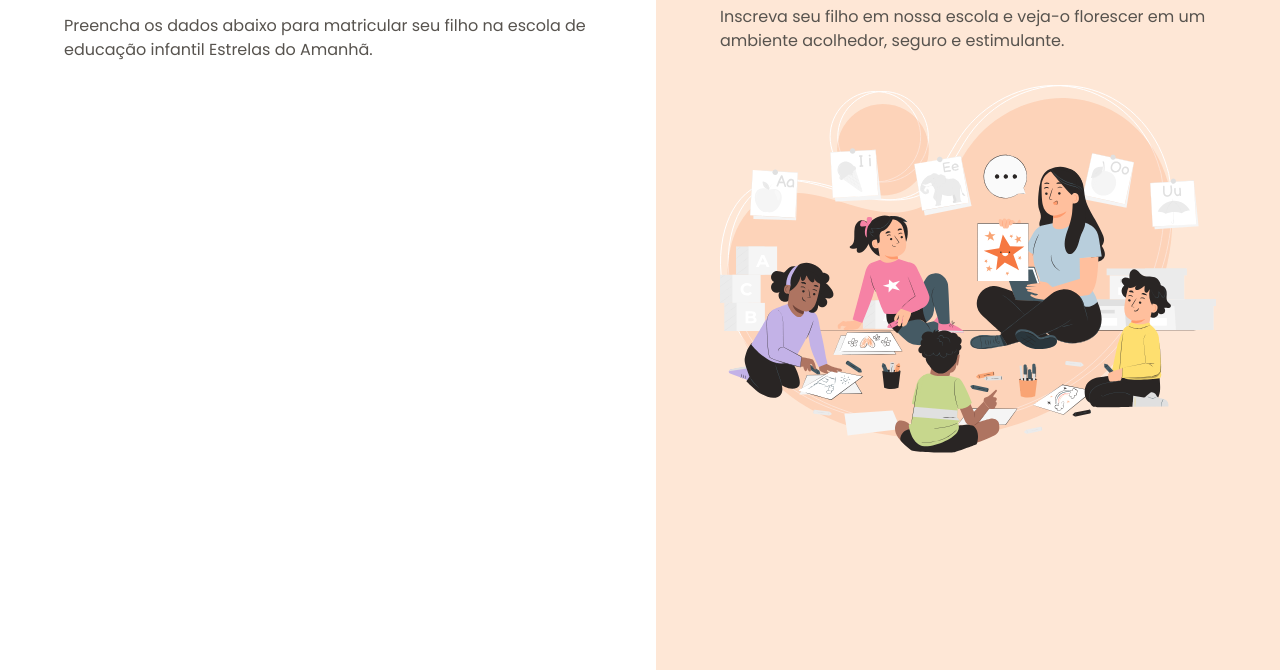
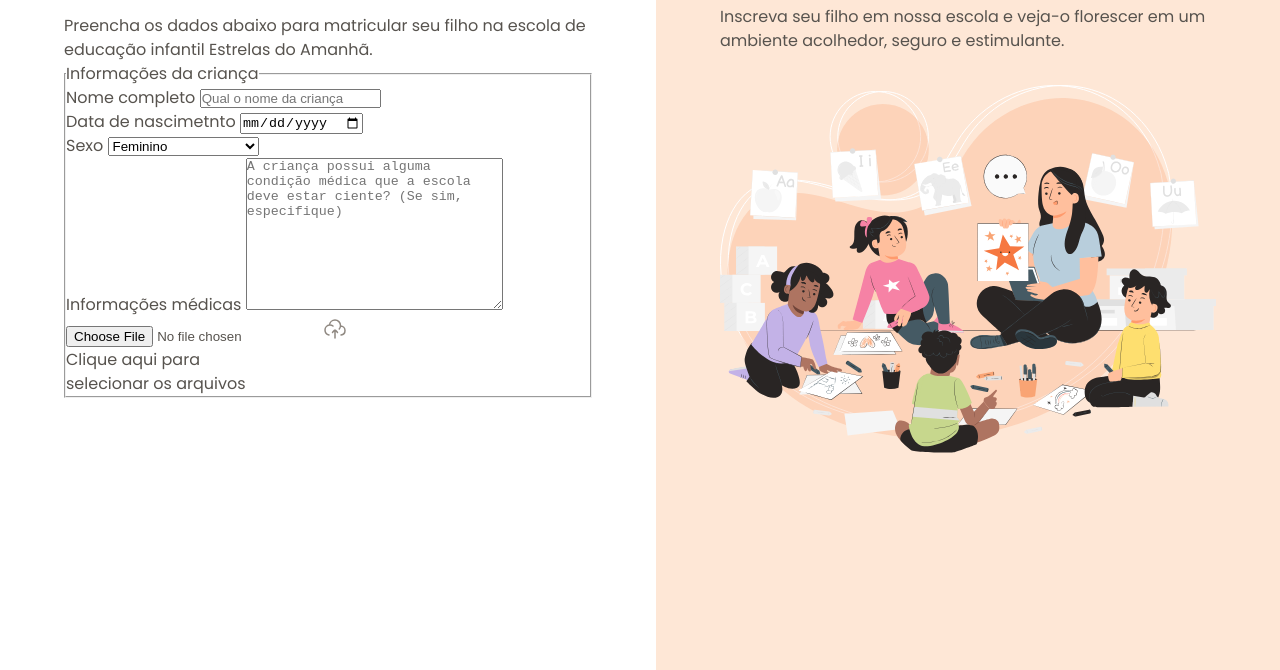
Before and after one commit to PedroCoitinh0/Projeto-Formulario-De-Matricula, a plain HTML site: page index.html in a window 1280 px wide. Shown: the part 130-800 px from the top of the page. Drawn offline with Linux system fonts and the light colour scheme.

Commit message:
Iniciando o formulário

```diff
--- a/index.html
+++ b/index.html
@@ -22,6 +22,52 @@
 
         <h1>Formulário de matrícula</h1>
         <p>Preencha os dados abaixo para matricular seu filho na escola de educação infantil Estrelas do Amanhã.</p>
+
+        <form action="" method="post" enctype="multipart/form-data">
+          <fieldset class="child-info">
+            <legend>Informações da criança</legend>
+
+            <div class="input-wrapper">
+              <label for="fullname">Nome completo</label>
+              <input
+                id="fullname"
+                type="text"
+                placeholder="Qual o nome da criança">
+            </div>
+
+            <div class="input-wrapper">
+              <label for="birth">Data de nascimetnto</label>
+              <input type="date" id="birth" name="birth" lang="pt-BR">
+            </div>
+
+            <div class="select-wrapper">
+              <label for="genter">Sexo</label>
+              <select name="gender" id="gender">
+                <option value="famele">Feminino</option>
+                <option value="male">Masculino</option>
+                <option value="na">Prefiro não responder</option>
+              </select>
+            </div>
+
+            <div class="textarea-wrapper">
+              <label for="medical-info">Informações médicas</label>
+              <textarea name="medical-info" id="medical-info"
+              cols="30" rows="10"
+              placeholder="A criança possui alguma condição médica que a escola deve estar ciente? (Se sim, especifique) "
+              ></textarea>
+            </div>
+
+            <div class="droparea-wrapper">
+              <input type="file" id="birth-file" name="birth-file">
+              <img src="assets/icons/cloud-upload.svg" alt="">
+              <p>
+                Clique aqui para <br>
+                selecionar os arquivos
+              </p>
+            </div>
+
+          </fieldset>
+        </form>
       </div>
     </main>
 
```
